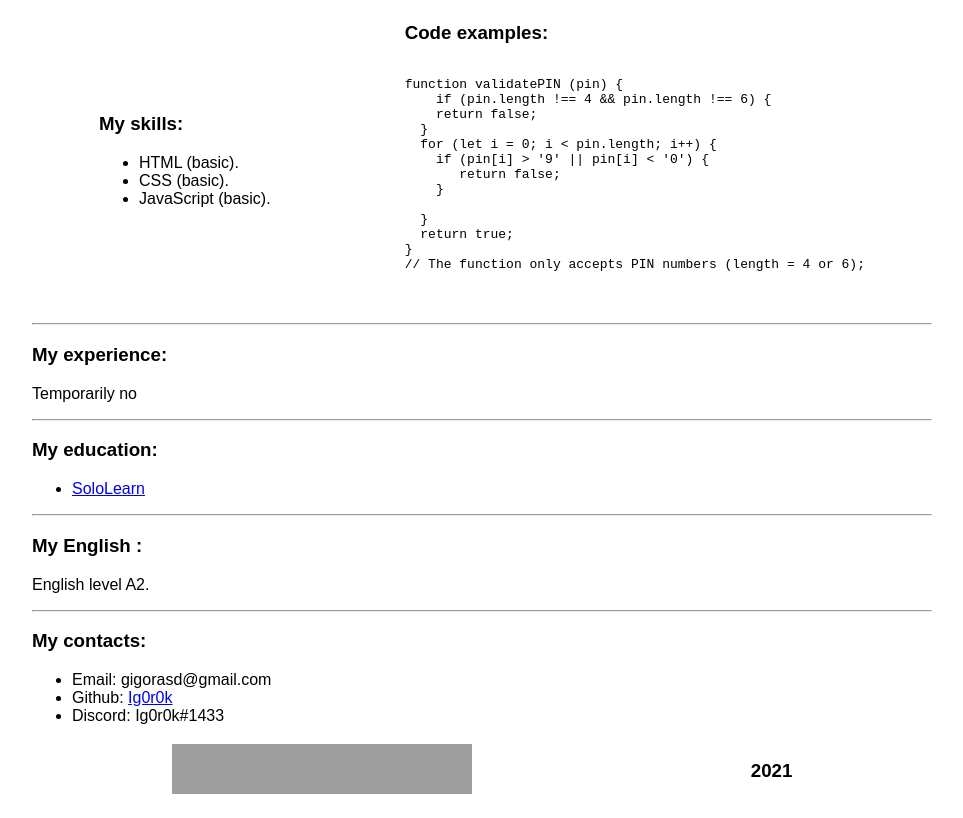
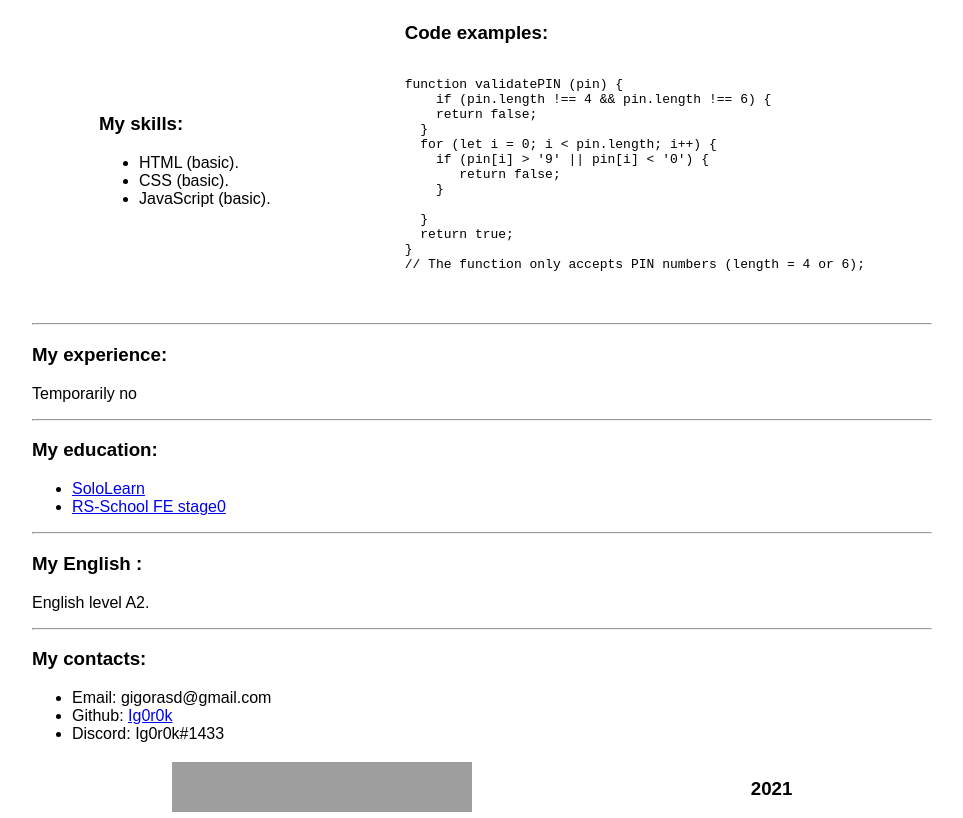
Before and after one commit to Ig0r0k/rsschool-cv, a plain HTML site: page index.html in a window 1280 px wide. Shown: the part 405-1223 px from the top of the page, without its empty margins (158-1121 px from the left). Drawn offline with Linux system fonts and the light colour scheme; grey boxes are pictures that could not be loaded.

Commit message:
feat: add education

```diff
--- a/index.html
+++ b/index.html
@@ -80,6 +80,7 @@ function validatePIN (pin) {
       <h3>My education:</h3>
       <ul>
         <li><a href="https://www.sololearn.com/Certificate/1024-13114943/jpg/?mode=download">SoloLearn</a></li>
+        <li><a href="https://app.rs.school/certificate/fken3g4o">RS-School FE stage0</a></li>
       </ul>
     </div>
     <hr>
```
